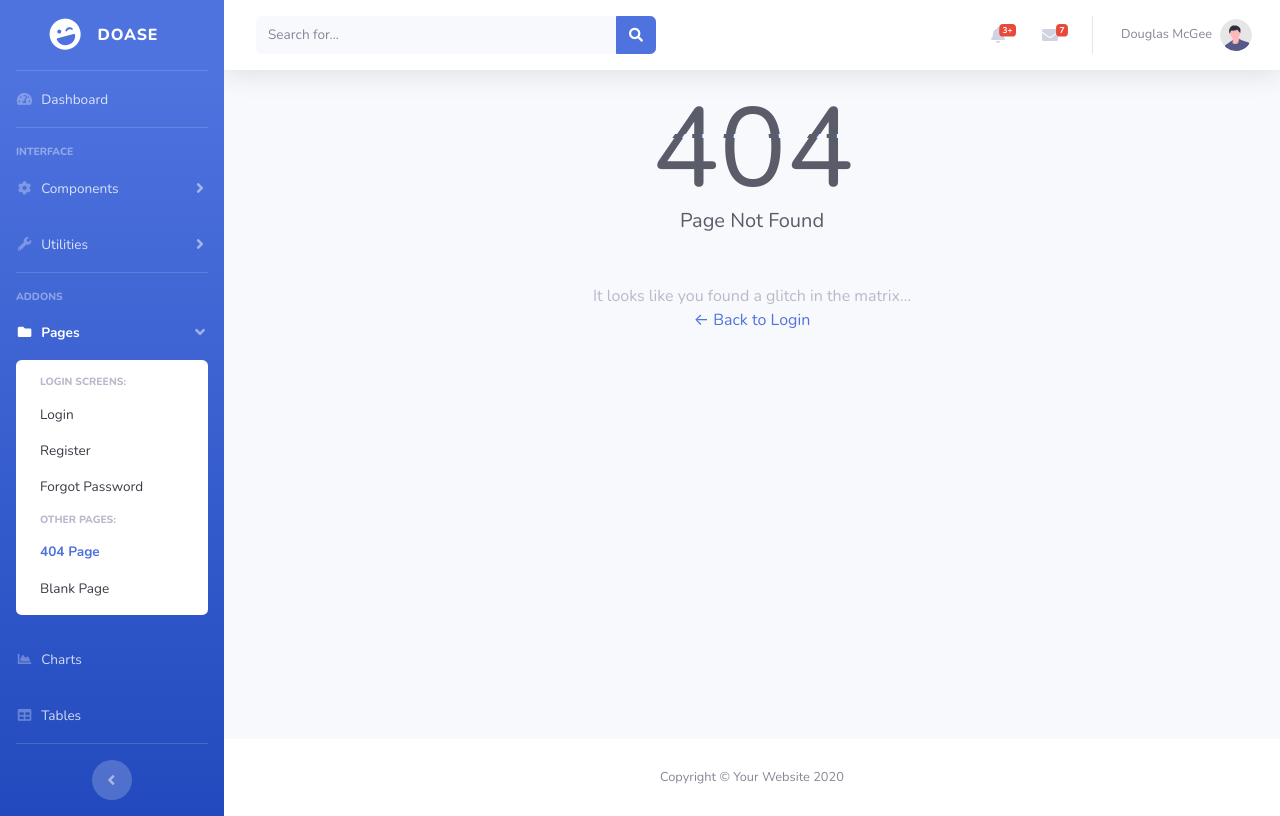
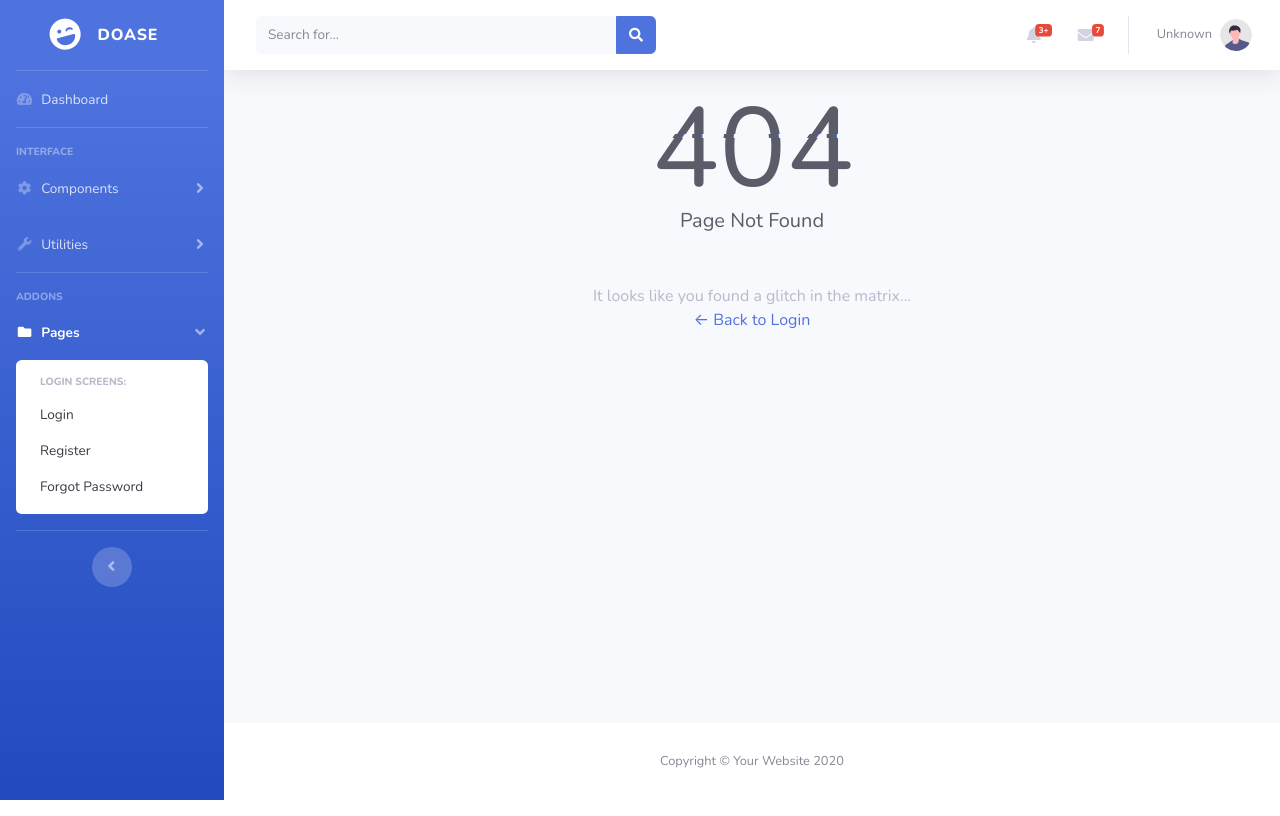
Before and after one commit to Gabryel8818/doa-se, a website with bundled scripts: page frontend/404.html in a window 1280 px wide. Built offline with nearby package versions, Linux system fonts and the light colour scheme.

Commit message:
alterando o template do 404

```diff
--- a/frontend/404.html
+++ b/frontend/404.html
@@ -111,29 +111,12 @@
                     data-parent="#accordionSidebar">
                     <div class="bg-white py-2 collapse-inner rounded">
                         <h6 class="collapse-header">Login Screens:</h6>
-                        <a class="collapse-item" href="login.html">Login</a>
+                        <a class="collapse-item" href="index.html">Login</a>
                         <a class="collapse-item" href="register.html">Register</a>
                         <a class="collapse-item" href="forgot-password.html">Forgot Password</a>
                         <div class="collapse-divider"></div>
-                        <h6 class="collapse-header">Other Pages:</h6>
-                        <a class="collapse-item active" href="404.html">404 Page</a>
-                        <a class="collapse-item" href="blank.html">Blank Page</a>
                     </div>
                 </div>
-            </li>
-
-            <!-- Nav Item - Charts -->
-            <li class="nav-item">
-                <a class="nav-link" href="charts.html">
-                    <i class="fas fa-fw fa-chart-area"></i>
-                    <span>Charts</span></a>
-            </li>
-
-            <!-- Nav Item - Tables -->
-            <li class="nav-item">
-                <a class="nav-link" href="tables.html">
-                    <i class="fas fa-fw fa-table"></i>
-                    <span>Tables</span></a>
             </li>
 
             <!-- Divider -->
@@ -325,7 +308,7 @@
                         <li class="nav-item dropdown no-arrow">
                             <a class="nav-link dropdown-toggle" href="#" id="userDropdown" role="button"
                                 data-toggle="dropdown" aria-haspopup="true" aria-expanded="false">
-                                <span class="mr-2 d-none d-lg-inline text-gray-600 small">Douglas McGee</span>
+                                <span class="mr-2 d-none d-lg-inline text-gray-600 small">Unknown</span>
                                 <img class="img-profile rounded-circle"
                                     src="img/undraw_profile.svg">
                             </a>
@@ -409,7 +392,7 @@
                 <div class="modal-body">Select "Logout" below if you are ready to end your current session.</div>
                 <div class="modal-footer">
                     <button class="btn btn-secondary" type="button" data-dismiss="modal">Cancel</button>
-                    <a class="btn btn-primary" href="login.html">Logout</a>
+                    <a class="btn btn-primary" href="index.html">Logout</a>
                 </div>
             </div>
         </div>
```
